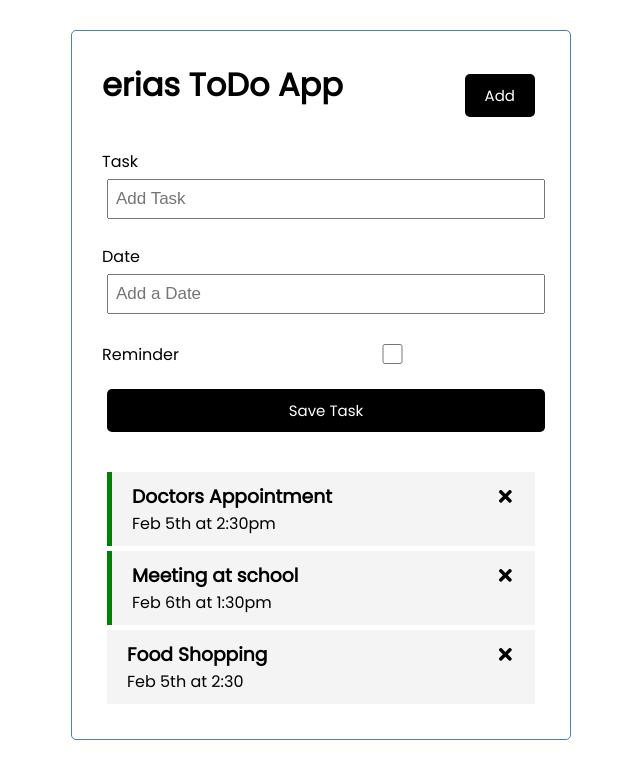
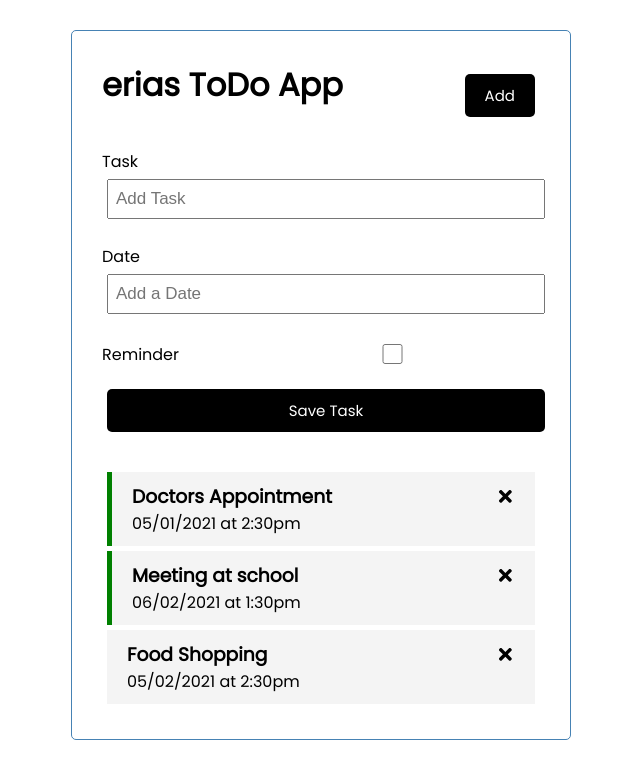
Before and after one commit to erias04/react-todo-app, a React (Create React App) app: page / in a window 1280 px wide. Shown: the top 778 px of the page, without its empty margins (319-959 px from the left). Built offline with nearby package versions, Linux system fonts and the light colour scheme.

Commit message:
set an onchange when the value changes

```diff
--- a/src/App.js
+++ b/src/App.js
@@ -8,19 +8,19 @@ function App() {
     {
         id: 1,
         text: 'Doctors Appointment',
-        day: 'Feb 5th at 2:30pm',
+        day: '05/01/2021 at 2:30pm',
         reminder: true,
     },
     {
         id: 2,
         text: 'Meeting at school',
-        day: 'Feb 6th at 1:30pm',
+        day: '06/02/2021 at 1:30pm',
         reminder: true,
     },
     {
         id: 3,
         text: 'Food Shopping',
-        day: 'Feb 5th at 2:30',
+        day: '05/02/2021 at 2:30pm',
         reminder: false,
     }
 ])
```
